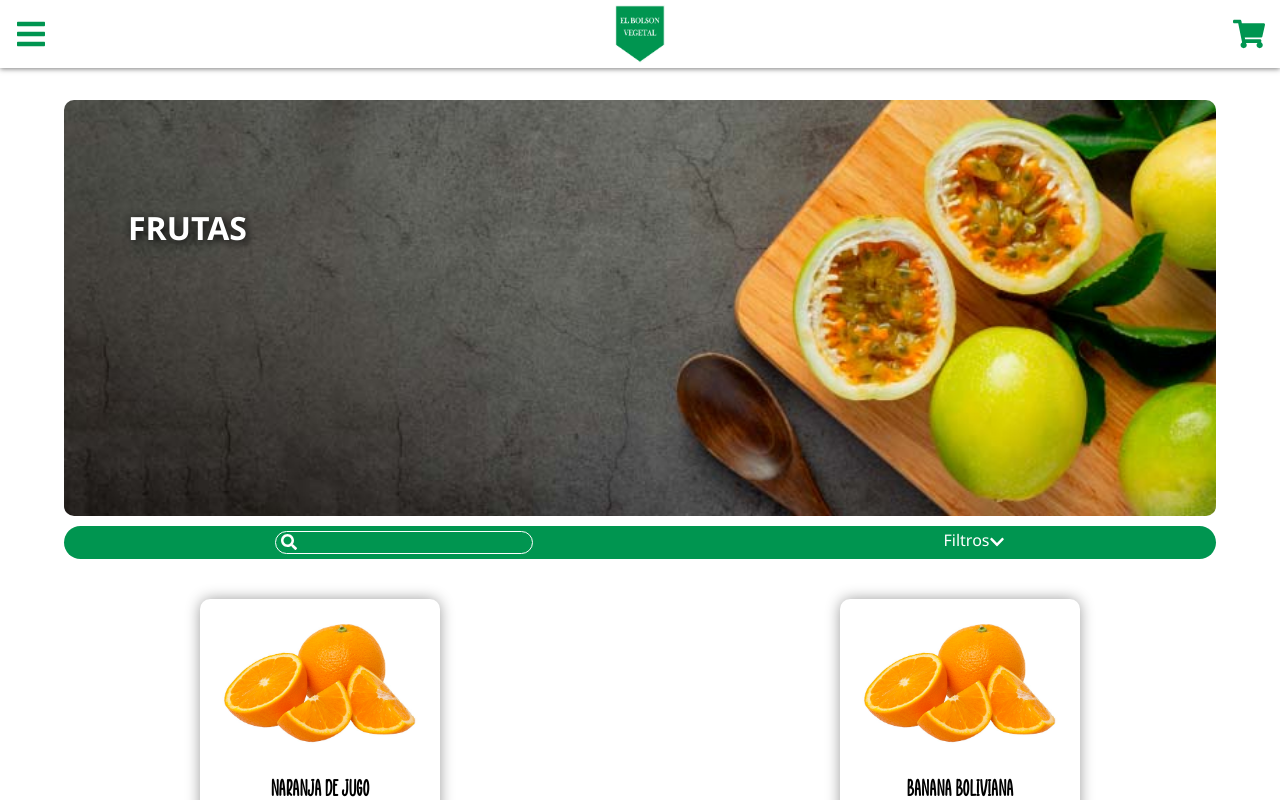
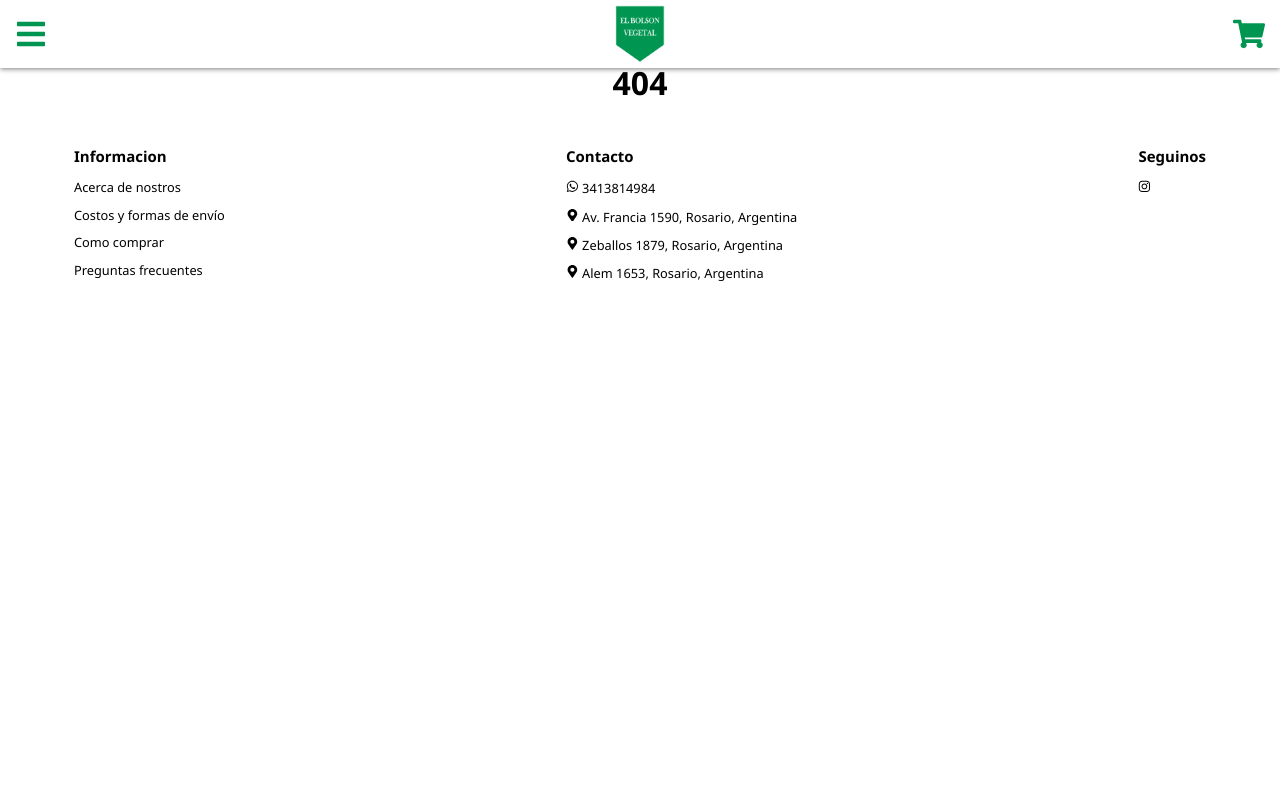
Before and after one commit to NicoMunoz909/BolsonVegetal-client, a React (Create React App) app: page /almacen in a window 1280 px wide. Shown: the top 800 px of the page. Built offline with nearby package versions, Linux system fonts and the light colour scheme; a web font is replaced by a local one.

Commit message:
Set up react router

```diff
--- a/package.json
+++ b/package.json
@@ -10,6 +10,7 @@
     "react": "^18.2.0",
     "react-dom": "^18.2.0",
     "react-icons": "^4.7.1",
+    "react-router-dom": "^6.7.0",
     "react-scripts": "5.0.1",
     "web-vitals": "^2.1.4"
   },
--- a/src/App.js
+++ b/src/App.js
@@ -1,19 +1,14 @@
+import { Outlet } from 'react-router-dom';
 import './App.css';
 import Footer from './Components/Footer';
 import Navbar from './Components/Navbar';
-import Home from './Components/Home';
-import ShoppingPage from './Components/ShoppingPage';
 
 function App() {
-
-  const products = [{name: 'Naranja de jugo', price: '250', priceType: 'KG'}, {name: 'Banana boliviana', price: '320', priceType: 'KG'}, {name: 'Palta Hass', price: '300', priceType: 'U'}, {name: 'Champignon', price: '250', priceType: '100G'}]
-
   return (
     <div className="App">
       <Navbar />
       <div style={{marginTop: '65px'}}>
-        {false && <Home />}
-        <ShoppingPage titulo='Frutas' filtros={['Agroecologico', 'Citricos']} products={products}/>
+        <Outlet />
       </div>
       <Footer />
     </div>
--- /dev/null
+++ b/src/Router.js
@@ -0,0 +1,25 @@
+import { BrowserRouter, Routes, Route } from "react-router-dom";
+import App from './App';
+import Home from "./Components/Home";
+import ShoppingPage from "./Components/ShoppingPage";
+
+const Router = () => {
+
+  const products = [{name: 'Naranja de jugo', price: '250', priceType: 'KG'}, {name: 'Banana boliviana', price: '320', priceType: 'KG'}, {name: 'Palta Hass', price: '300', priceType: 'U'}, {name: 'Champignon', price: '250', priceType: '100G'}]
+
+  return (
+    <>
+      <BrowserRouter>
+        <Routes>
+          <Route path="/" element={<App />}>
+            <Route index element={<Home />}></Route>
+            <Route path="frutas" element={<ShoppingPage titulo='Frutas' filtros={['Agroecologico', 'Citricos']} products={products} />}></Route>
+            <Route path="*" element={<h1>404</h1>}></Route>
+          </Route>
+        </Routes>
+      </BrowserRouter>
+    </>
+  );
+};
+
+export default Router;
--- a/src/index.js
+++ b/src/index.js
@@ -2,11 +2,11 @@ import React from 'react';
 import ReactDOM from 'react-dom/client';
 import './index.css';
 import './normalize.css'
-import App from './App';
+import Router from './Router';
 
 const root = ReactDOM.createRoot(document.getElementById('root'));
 root.render(
-  //<React.StrictMode>
-    <App />
-  //</React.StrictMode>
+  <React.StrictMode>
+    <Router />
+  </React.StrictMode>
 );
```
Also changed, not shown: 1 other file (tests, documents, lock files or other folders).
